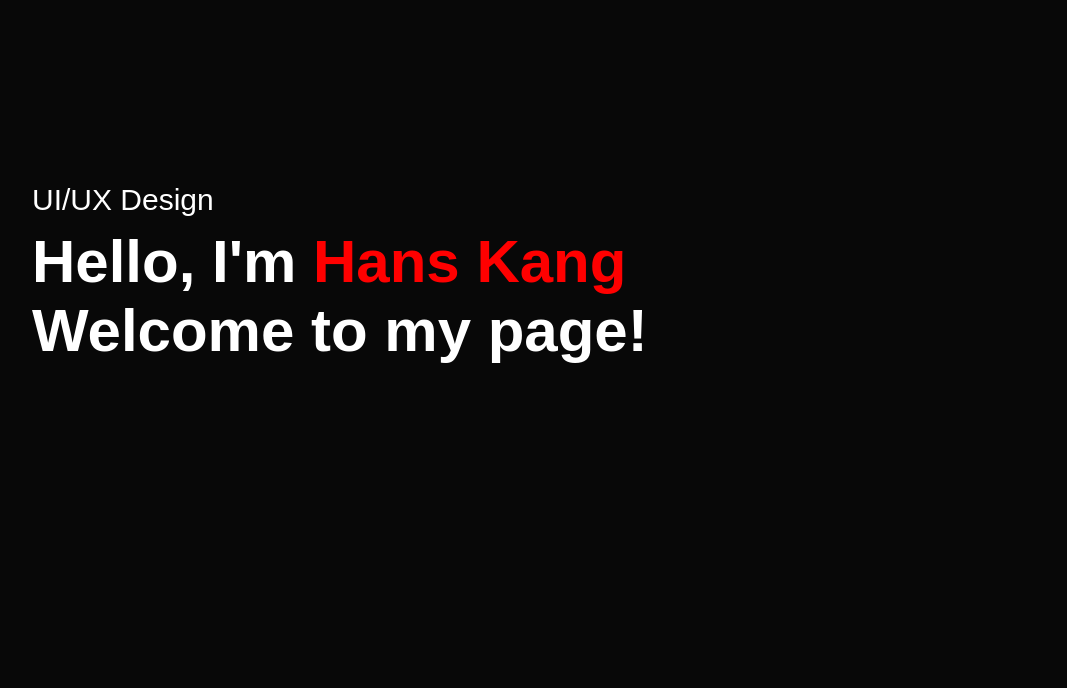
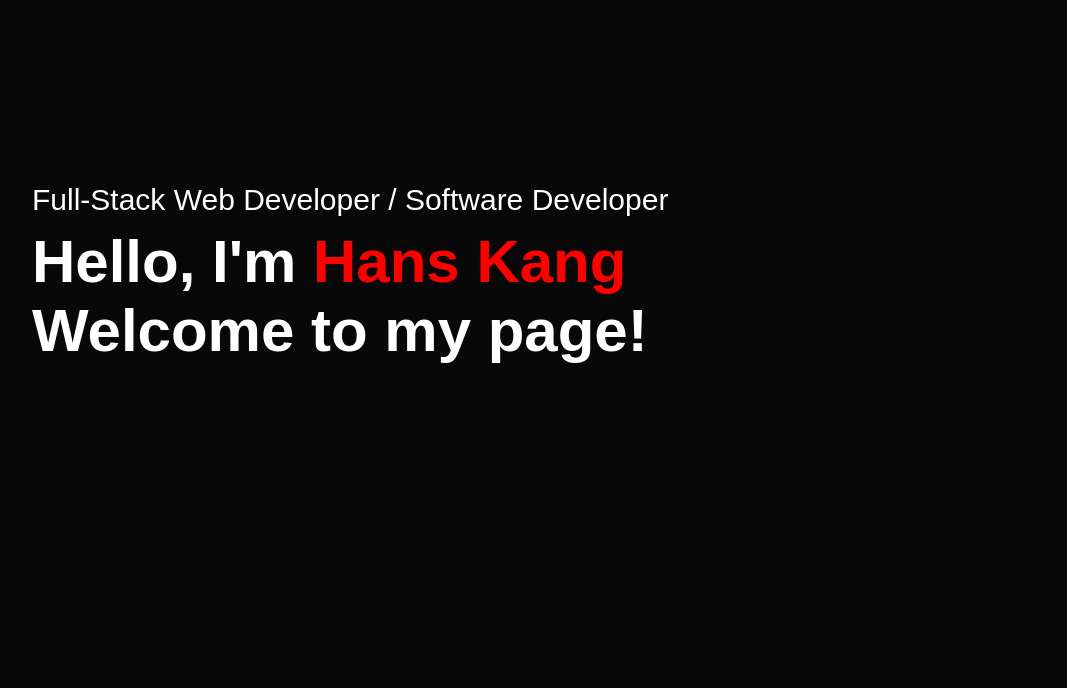
Before and after one commit to hanskkangg/personal_portfolio, a plain HTML site: page index.html in a window 1280 px wide. Shown: the part 112-800 px from the top of the page, without its empty margins (96-1163 px from the left). Drawn offline with Linux system fonts and the light colour scheme.

Commit message:
index update

```diff
--- a/index.html
+++ b/index.html
@@ -24,7 +24,7 @@
             </nav>
 
             <div class="header-text">
-                <p>UI/UX Design</p>
+                <p>Full-Stack Web Developer / Software Developer</p>
                 <h1>Hello, I'm <span>Hans Kang</span> <br> Welcome to my page!</h1>
             </div>
         </div>
```
